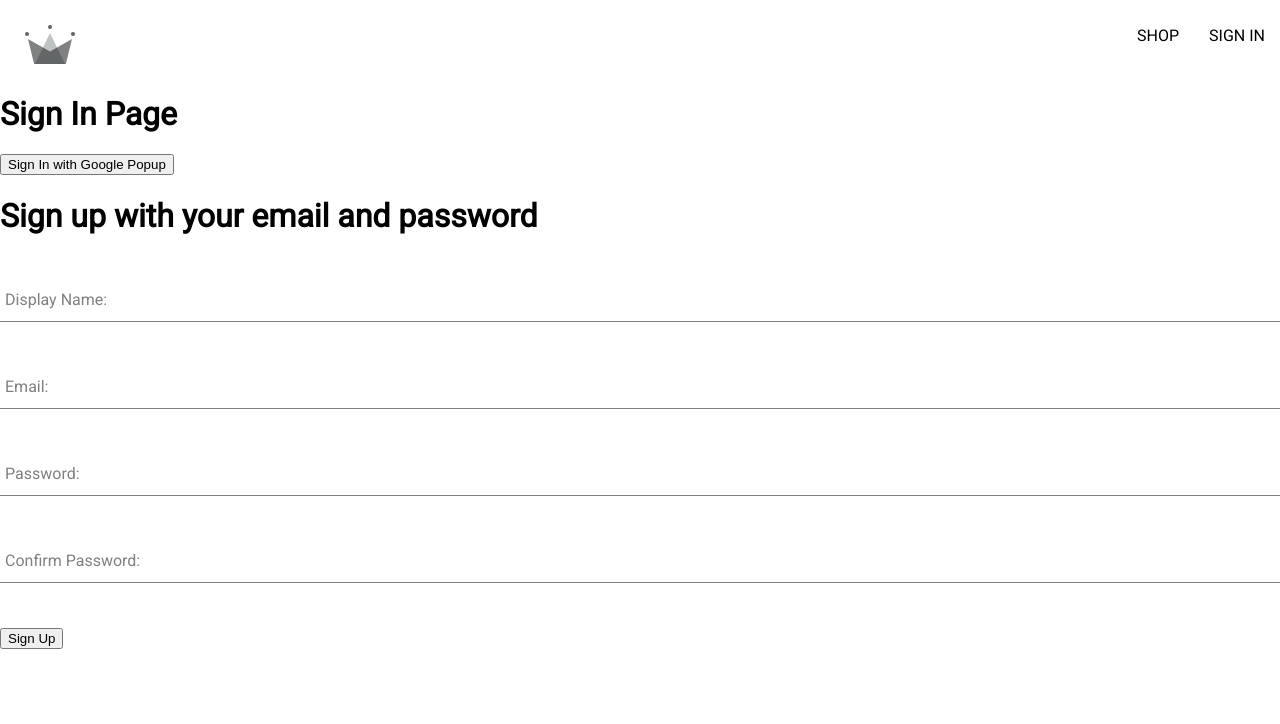
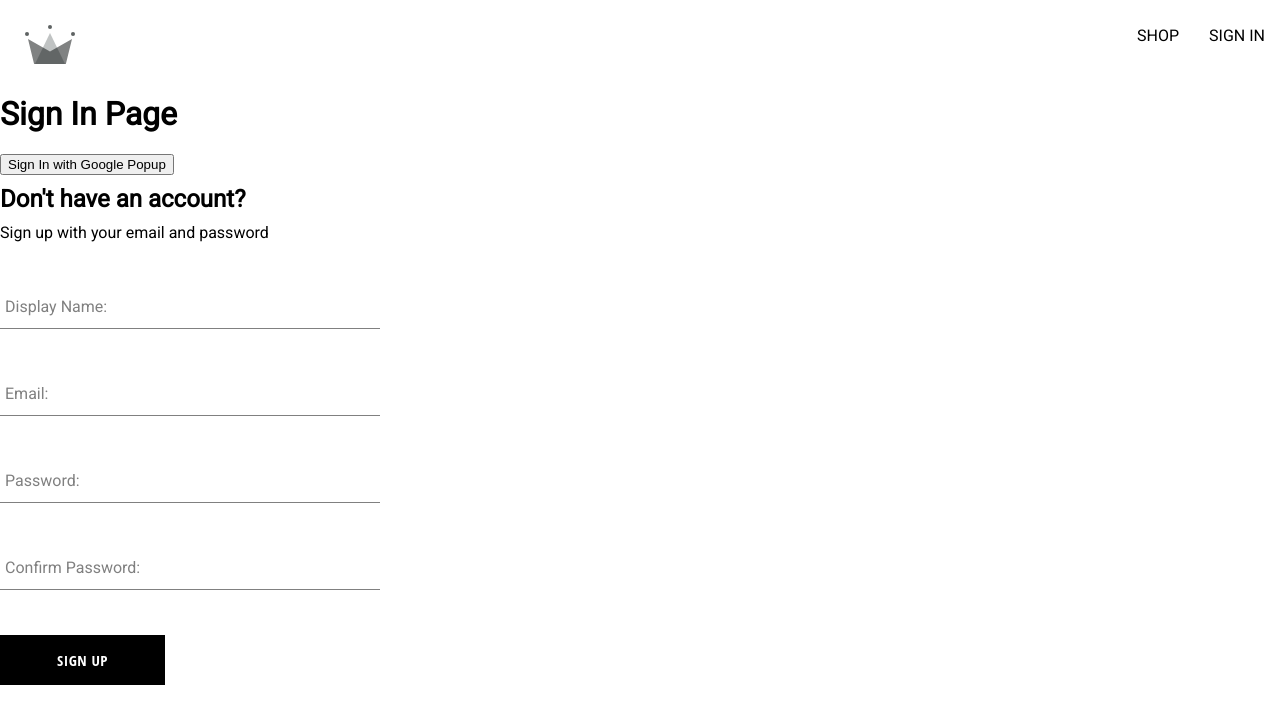
Before and after one commit to Marek-Kosmowski/project-ecommerce, a React (Create React App) app in the folder crwn-clothing/: page /sign-in in a window 1280 px wide. Shown: the top 724 px of the page. Built offline with nearby package versions, Linux system fonts and the light colour scheme.

Commit message:
Create Button component, add styles to that component

```diff
--- /dev/null
+++ b/crwn-clothing/src/components/button/button.component.jsx
@@ -0,0 +1,19 @@
+import './button.styles.scss';
+
+const BUTTON_TYPES_CLASSES = {
+  google: 'google-sign-in',
+  inverted: 'inverted',
+};
+
+const Button = ({ children, buttonType, ...otherProps }) => {
+  return (
+    <button
+      className={`button-container ${BUTTON_TYPES_CLASSES[buttonType]}`}
+      {...otherProps}
+    >
+      {children}
+    </button>
+  );
+};
+
+export default Button;
--- /dev/null
+++ b/crwn-clothing/src/components/button/button.styles.scss
@@ -0,0 +1,46 @@
+.button-container {
+  min-width: 165px;
+  width: auto;
+  height: 50px;
+  letter-spacing: 0.5px;
+  line-height: 50px;
+  padding: 0 35px 0 35px;
+  font-size: 15px;
+  background-color: black;
+  color: white;
+  text-transform: uppercase;
+  font-family: 'Open Sans Condensed';
+//   font-weight: bolder;
+  border: none;
+  cursor: pointer;
+  display: flex;
+  justify-content: center;
+
+  &:hover {
+    background-color: white;
+    color: black;
+    border: 1px solid black;
+  }
+
+  &.google-sign-in {
+    background-color: #4285f4;
+    color: white;
+
+    &:hover {
+      background-color: #357ae8;
+      border: none;
+    }
+  }
+
+  &.inverted {
+    background-color: white;
+    color: black;
+    border: 1px solid black;
+
+    &:hover {
+      background-color: black;
+      color: white;
+      border: none;
+    }
+  }
+}
--- a/crwn-clothing/src/components/sign-up-form/sign-up-form.component.jsx
+++ b/crwn-clothing/src/components/sign-up-form/sign-up-form.component.jsx
@@ -2,7 +2,8 @@
 import { createAuthUserWithEmailAndPassword } from '../../utils/firebase/firebase.utils';
 import { createUserDocumentFromAuth } from '../../utils/firebase/firebase.utils';
 import FormInput from '../form-input/form-input.component';
-
+import Button from '../button/button.component';
+import './sign-up-form.styles.scss';
 const defaultFormFields = {
   displayName: '',
   email: '',
@@ -54,8 +55,9 @@
   };
 
   return (
-    <div>
-      <h1>Sign up with your email and password</h1>
+    <div className='sign-up-container'>
+      <h2>Don't have an account?</h2>
+      <span>Sign up with your email and password</span>
       <form onSubmit={handleSubmit}>
         <FormInput
           label='Display Name:'
@@ -91,7 +93,7 @@
           name='confirmPassword'
           value={confirmPassword}
         />
-        <button type='submit'>Sign Up</button>
+        <Button type='submit'>Sign Up</Button>
       </form>
     </div>
   );
--- /dev/null
+++ b/crwn-clothing/src/components/sign-up-form/sign-up-form.styles.scss
@@ -0,0 +1,9 @@
+.sign-up-container {
+  display: flex;
+  flex-direction: column;
+  width: 380px;
+
+  h2 {
+    margin: 10px 0;
+  }
+}
```
